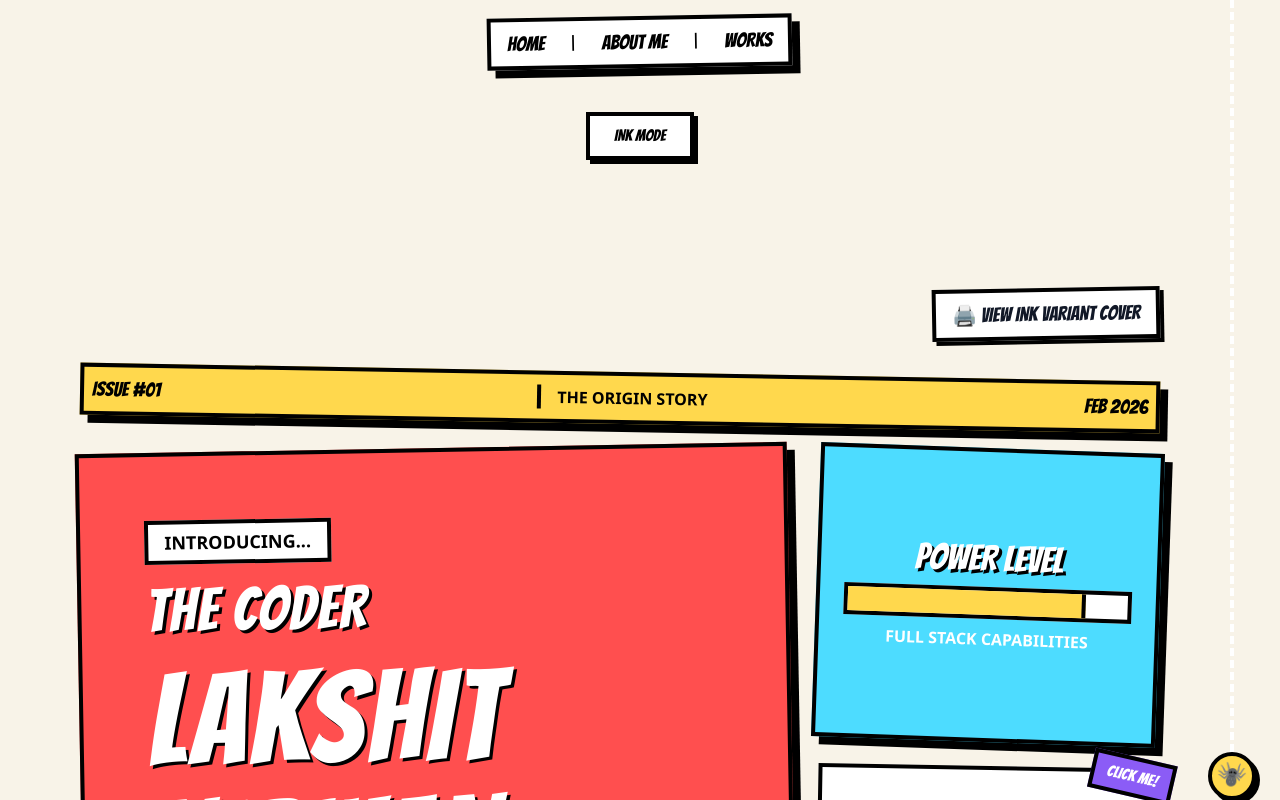
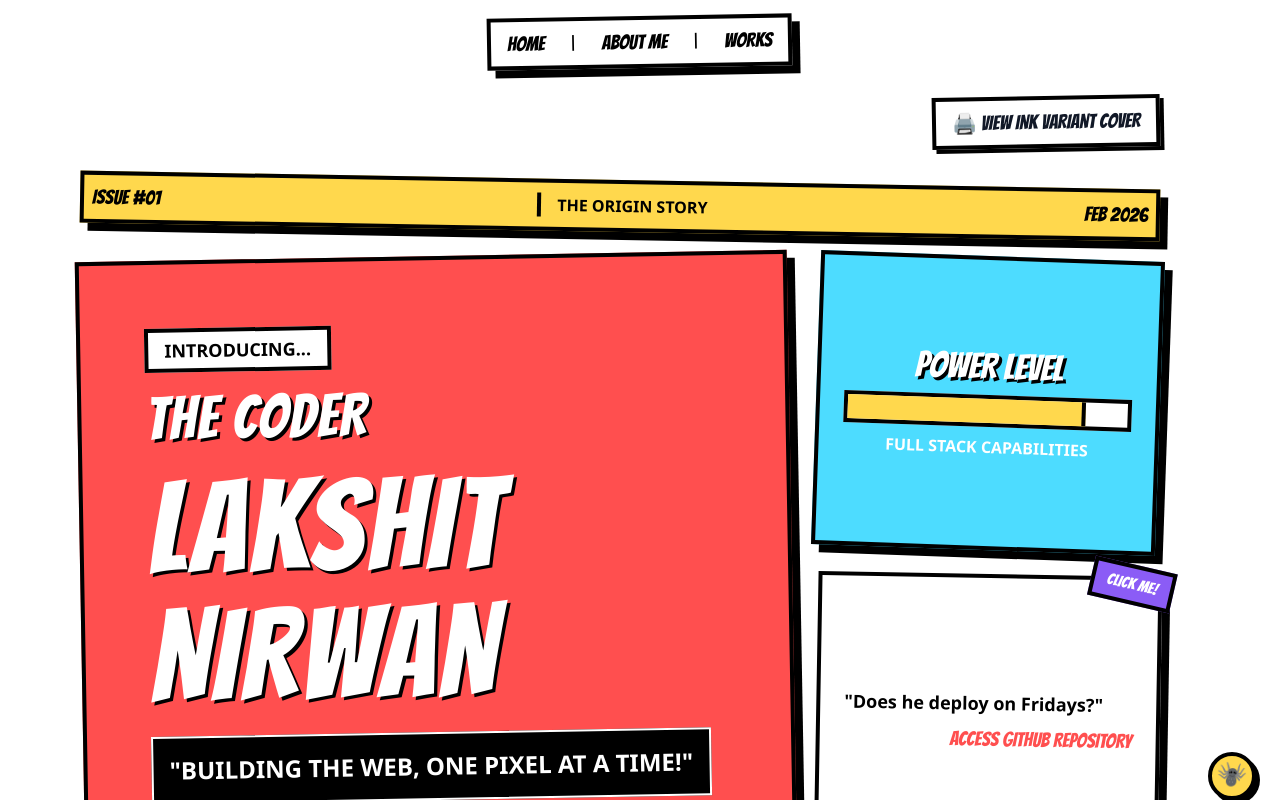
Before and after one commit to LakshitNirwan/Portfolio, a React (Vite) app: page / in a window 1280 px wide. Shown: the top 800 px of the page. Built offline with nearby package versions, Linux system fonts and the light colour scheme.

Commit message:
Add actionEffects

```diff
--- a/src/App.tsx
+++ b/src/App.tsx
@@ -1,69 +1,161 @@
 import { useState } from "react";
+import { AnimatePresence, motion } from "framer-motion";
 
 import ScrollTracker from "./components/ScrollTracker";
-import Navbar from "./components/Navbar";
 import ProjectModal from "./components/ProjectModal";
 
+import Home from "./sections/Home";
+import About from "./sections/About";
 import Works from "./sections/Work.tsx";
-import Home from "./sections/Home";
+import Contact from "./sections/Contact";
 
 import type { Project } from "./types/projects.ts";
 
+import {
+  ACTION_WORDS,
+  ACTION_COLORS,
+} from "./data/actionEffects";
+
+interface ClickEffect {
+  id: number;
+  x: number;
+  y: number;
+  text: string;
+  colorClass: string;
+  rotation: number;
+}
+
 function App() {
-  const [isInkMode, setIsInkMode] = useState(false);
+  const [isInkMode, setIsInkMode] =
+    useState(false);
+
+  const [clicks, setClicks] = useState<
+    ClickEffect[]
+  >([]);
 
   const [selectedProject, setSelectedProject] =
     useState<Project | null>(null);
 
+  const handlePageClick = (
+    e: React.MouseEvent<HTMLDivElement>
+  ) => {
+    const target = e.target as HTMLElement;
+
+    if (
+      target.closest("a") ||
+      target.closest("button") ||
+      target.closest(".cursor-pointer") ||
+      selectedProject !== null
+    ) {
+      return;
+    }
+
+    const newClick: ClickEffect = {
+      id: Date.now() + Math.random(),
+      x: e.clientX,
+      y: e.clientY,
+      text:
+        ACTION_WORDS[
+          Math.floor(
+            Math.random() *
+              ACTION_WORDS.length
+          )
+        ],
+      colorClass:
+        ACTION_COLORS[
+          Math.floor(
+            Math.random() *
+              ACTION_COLORS.length
+          )
+        ],
+      rotation:
+        Math.floor(Math.random() * 40) -
+        20,
+    };
+
+    setClicks((prev) => [
+      ...prev,
+      newClick,
+    ]);
+
+    setTimeout(() => {
+      setClicks((prev) =>
+        prev.filter(
+          (click) =>
+            click.id !== newClick.id
+        )
+      );
+    }, 1000);
+  };
+
   return (
     <div
-      className={`
-        min-h-screen
-        overflow-x-hidden
-        ${
-          isInkMode
-            ? "bg-gray-100 text-black"
-            : "bg-[#f8f3e8] text-black"
-        }
-      `}
+      onClick={handlePageClick}
+      className="relative min-h-screen flex flex-col overflow-x-hidden cursor-crosshair"
     >
       <ScrollTracker isInkMode={isInkMode} />
 
-      <Navbar isInkMode={isInkMode} />
+      <nav className="fixed top-0 left-0 w-full z-50 px-4 md:px-12 py-4 flex justify-center pointer-events-none">
+        <div className="nav-inner bg-white border-4 border-black p-2 shadow-comic flex gap-2 sm:gap-4 pointer-events-auto transform -rotate-1 transition-colors duration-300 text-black">
+          <a
+            href="#home"
+            className="font-display text-base sm:text-xl hover:text-comic-red hover:underline px-1 sm:px-2"
+          >
+            HOME
+          </a>
 
-      <main className="pt-28">
-        <div className="flex justify-center mb-8">
-          <button
-            onClick={() =>
-              setIsInkMode((prev) => !prev)
-            }
-            className="
-              border-4
-              border-black
-              px-6
-              py-2
-              font-display
-              bg-white
-              shadow-[4px_4px_0px_rgba(0,0,0,1)]
-            "
+          <span className="nav-sep font-bold text-black">
+            |
+          </span>
+
+          <a
+            href="#about"
+            className="font-display text-base sm:text-xl hover:text-comic-cyan hover:underline px-1 sm:px-2"
           >
-            {isInkMode
-              ? "COLOR MODE"
-              : "INK MODE"}
-          </button>
+            ABOUT ME
+          </a>
+
+          <span className="nav-sep font-bold text-black">
+            |
+          </span>
+
+          <a
+            href="#works"
+            className="font-display text-base sm:text-xl hover:text-comic-yellow hover:underline px-1 sm:px-2"
+          >
+            WORKS
+          </a>
         </div>
+      </nav>
 
       <Home
         isInkMode={isInkMode}
         setIsInkMode={setIsInkMode}
-          setSelectedProject={setSelectedProject}
+        setSelectedProject={
+          setSelectedProject
+        }
       />
+
+      <About isInkMode={isInkMode} />
+
       <Works
         isInkMode={isInkMode}
-          onOpenModal={setSelectedProject}
+        onOpenModal={
+          setSelectedProject
+        }
       />
-      </main>
 
+      <Contact isInkMode={isInkMode} />
+
+      <footer className="w-full px-4 md:px-12 bg-black text-white text-center py-6 border-t-4 border-comic-yellow mt-auto relative z-10">
+        <p className="font-display tracking-widest">
+          {isInkMode
+            ? "TO BE CONTINUED IN COLOR..."
+            : "TO BE CONTINUED..."}
+        </p>
+      </footer>
+
+      <AnimatePresence>
         {selectedProject && (
           <ProjectModal
             project={selectedProject}
@@ -73,6 +165,53 @@ function App() {
             }
           />
         )}
+      </AnimatePresence>
+
+      <div className="fixed inset-0 pointer-events-none z-[9999]">
+        {clicks.map((click) => (
+          <motion.div
+            key={click.id}
+            initial={{
+              scale: 0,
+              opacity: 1,
+              x: "-50%",
+              y: "-50%",
+              rotate: click.rotation,
+            }}
+            animate={{
+              scale: [0, 1.2, 1],
+              opacity: [1, 1, 0],
+            }}
+            transition={{
+              duration: 0.9,
+              times: [0, 0.2, 1],
+            }}
+            className="absolute origin-center"
+            style={{
+              left: click.x,
+              top: click.y,
+            }}
+          >
+            <div
+              className={`relative px-4 py-1 border-4 border-black ${
+                isInkMode
+                  ? "bg-white"
+                  : click.colorClass
+              } shadow-[4px_4px_0px_0px_rgba(0,0,0,1)] transform -skew-x-12`}
+            >
+              <span
+                className={`font-display text-3xl md:text-4xl tracking-widest ${
+                  isInkMode
+                    ? "text-black"
+                    : "text-white text-shadow"
+                }`}
+              >
+                {click.text}
+              </span>
+            </div>
+          </motion.div>
+        ))}
+      </div>
     </div>
   );
 }
--- /dev/null
+++ b/src/data/actionEffects.ts
@@ -0,0 +1,17 @@
+export const ACTION_WORDS = [
+  "POW!",
+  "BAM!",
+  "WHAM!",
+  "BOOM!",
+  "ZAP!",
+  "KAPOW!",
+  "SMASH!",
+];
+
+export const ACTION_COLORS = [
+  "bg-comic-red",
+  "bg-comic-blue",
+  "bg-comic-yellow",
+  "bg-comic-purple",
+  "bg-comic-cyan",
+];
```
Lines whose indentation alone changed are shown as unchanged.
